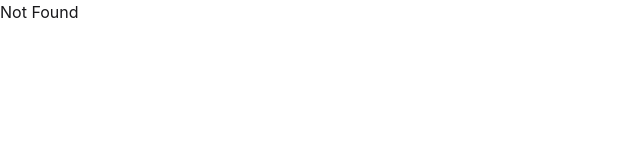
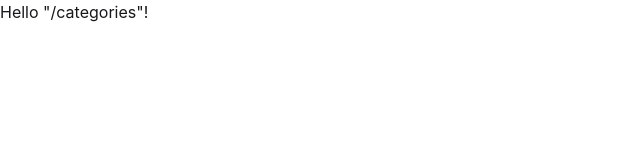
Before and after one commit to josephinemundt1297/NeuerLebensplaner, a React (Vite) app: page /categories in a window 1280 px wide. Shown: the top 160 px of the page, without its empty margins (0-640 px from the left). Built offline with nearby package versions, Linux system fonts and the light colour scheme.

Commit message:
add: implement categories and todo routes with corresponding components

```diff
--- a/src/routeTree.gen.ts
+++ b/src/routeTree.gen.ts
@@ -9,8 +9,20 @@
 // Additionally, you should also exclude this file from your linter and/or formatter to prevent it from being checked or modified.
 
 import { Route as rootRouteImport } from './routes/__root'
+import { Route as TodoRouteImport } from './routes/todo'
+import { Route as CategoriesRouteImport } from './routes/categories'
 import { Route as IndexRouteImport } from './routes/index'
 
+const TodoRoute = TodoRouteImport.update({
+  id: '/todo',
+  path: '/todo',
+  getParentRoute: () => rootRouteImport,
+} as any)
+const CategoriesRoute = CategoriesRouteImport.update({
+  id: '/categories',
+  path: '/categories',
+  getParentRoute: () => rootRouteImport,
+} as any)
 const IndexRoute = IndexRouteImport.update({
   id: '/',
   path: '/',
@@ -19,28 +31,50 @@ const IndexRoute = IndexRouteImport.update({
 
 export interface FileRoutesByFullPath {
   '/': typeof IndexRoute
+  '/categories': typeof CategoriesRoute
+  '/todo': typeof TodoRoute
 }
 export interface FileRoutesByTo {
   '/': typeof IndexRoute
+  '/categories': typeof CategoriesRoute
+  '/todo': typeof TodoRoute
 }
 export interface FileRoutesById {
   __root__: typeof rootRouteImport
   '/': typeof IndexRoute
+  '/categories': typeof CategoriesRoute
+  '/todo': typeof TodoRoute
 }
 export interface FileRouteTypes {
   fileRoutesByFullPath: FileRoutesByFullPath
-  fullPaths: '/'
+  fullPaths: '/' | '/categories' | '/todo'
   fileRoutesByTo: FileRoutesByTo
-  to: '/'
-  id: '__root__' | '/'
+  to: '/' | '/categories' | '/todo'
+  id: '__root__' | '/' | '/categories' | '/todo'
   fileRoutesById: FileRoutesById
 }
 export interface RootRouteChildren {
   IndexRoute: typeof IndexRoute
+  CategoriesRoute: typeof CategoriesRoute
+  TodoRoute: typeof TodoRoute
 }
 
 declare module '@tanstack/react-router' {
   interface FileRoutesByPath {
+    '/todo': {
+      id: '/todo'
+      path: '/todo'
+      fullPath: '/todo'
+      preLoaderRoute: typeof TodoRouteImport
+      parentRoute: typeof rootRouteImport
+    }
+    '/categories': {
+      id: '/categories'
+      path: '/categories'
+      fullPath: '/categories'
+      preLoaderRoute: typeof CategoriesRouteImport
+      parentRoute: typeof rootRouteImport
+    }
     '/': {
       id: '/'
       path: '/'
@@ -53,6 +87,8 @@ declare module '@tanstack/react-router' {
 
 const rootRouteChildren: RootRouteChildren = {
   IndexRoute: IndexRoute,
+  CategoriesRoute: CategoriesRoute,
+  TodoRoute: TodoRoute,
 }
 export const routeTree = rootRouteImport
   ._addFileChildren(rootRouteChildren)
--- /dev/null
+++ b/src/routes/categories.tsx
@@ -0,0 +1,9 @@
+import { createFileRoute } from '@tanstack/react-router'
+
+export const Route = createFileRoute('/categories')({
+  component: RouteComponent,
+})
+
+function RouteComponent() {
+  return <div>Hello "/categories"!</div>
+}
--- /dev/null
+++ b/src/routes/todo.tsx
@@ -0,0 +1,9 @@
+import { createFileRoute } from '@tanstack/react-router'
+
+export const Route = createFileRoute('/todo')({
+  component: RouteComponent,
+})
+
+function RouteComponent() {
+  return <div>Hello "/todo"!</div>
+}
```
